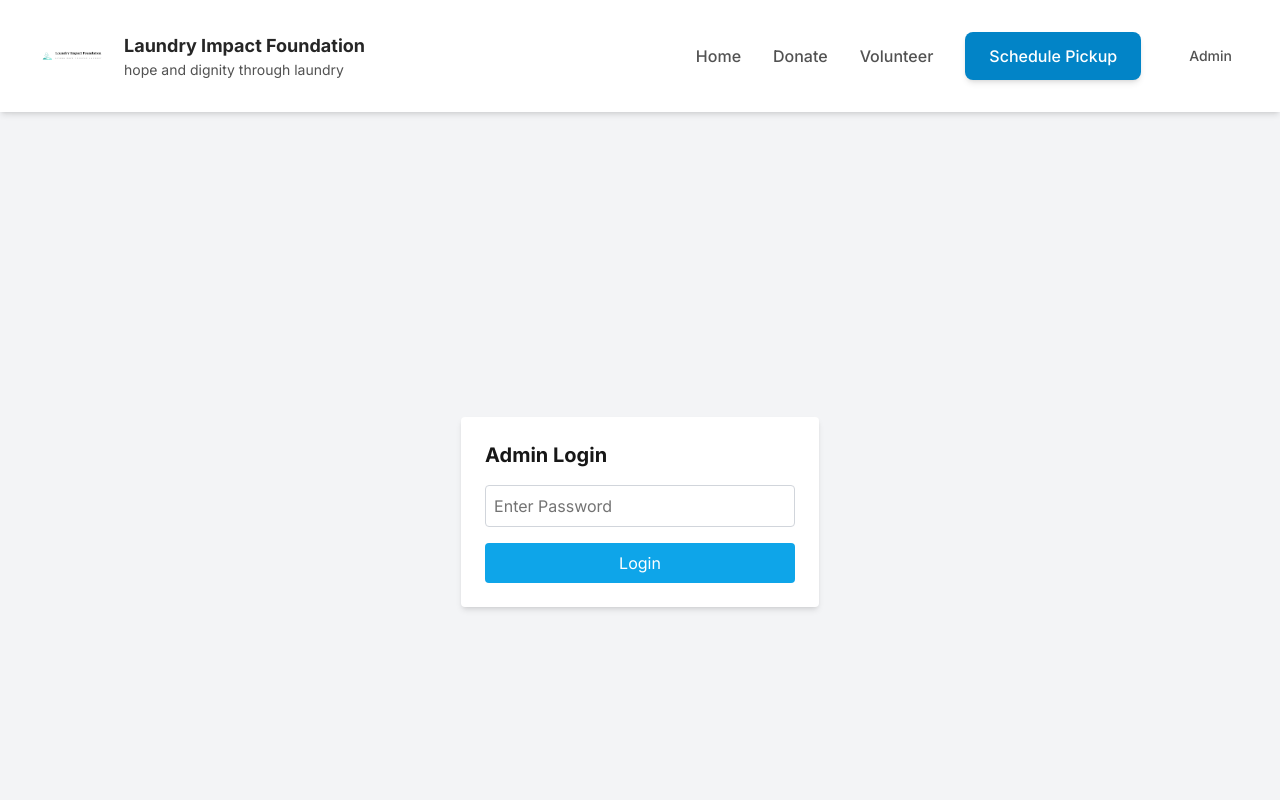
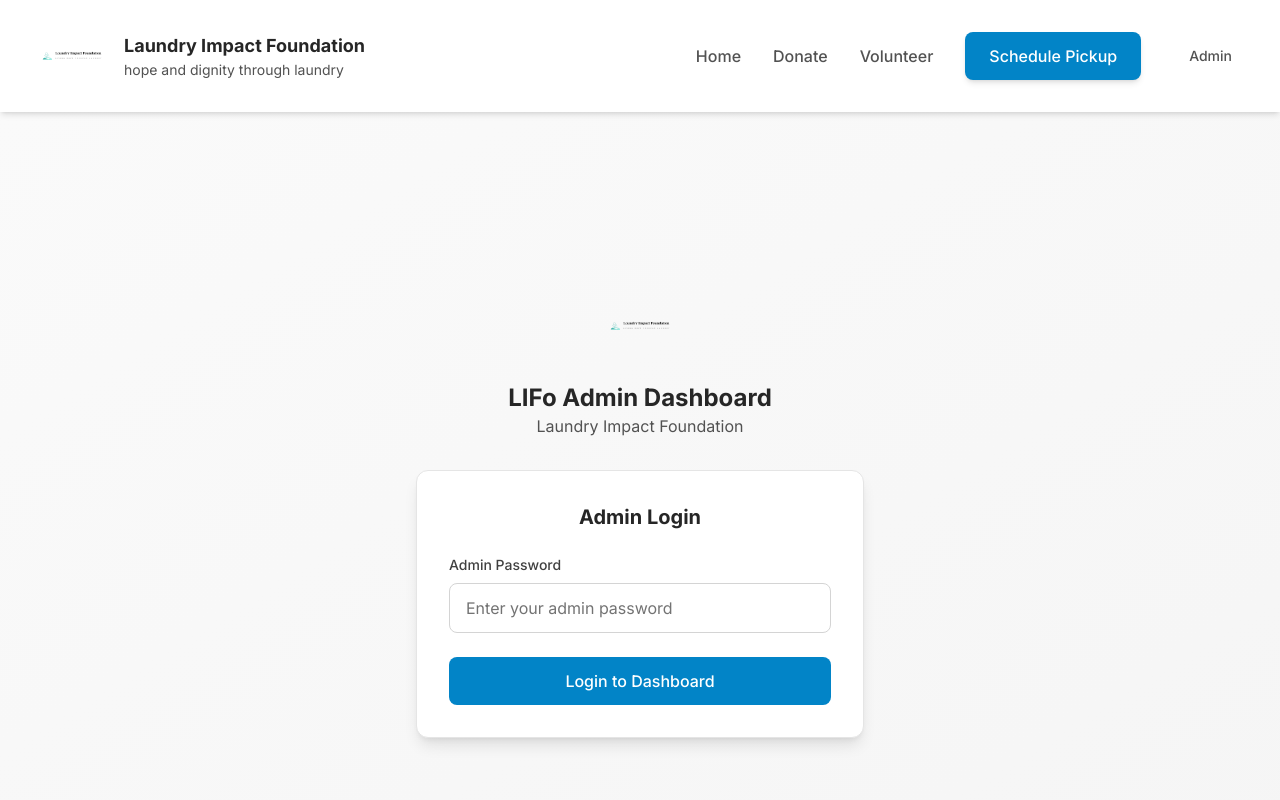
Before and after one commit to najuna-brian/lifo-web-app, a React (Vite) app: page /admin in a window 1280 px wide. Shown: the top 800 px of the page. Built offline with nearby package versions, Linux system fonts and the light colour scheme.

Commit message:
admindashboard update

```diff
--- a/src/pages/Admin.jsx
+++ b/src/pages/Admin.jsx
@@ -4,37 +4,101 @@ import AdminTable from '../components/AdminTable';
 const Admin = () => {
     const [password, setPassword] = useState('');
     const [isAuthenticated, setIsAuthenticated] = useState(false);
+    const [loginError, setLoginError] = useState('');
 
     const handleLogin = (e) => {
         e.preventDefault();
         if (password === import.meta.env.VITE_ADMIN_PASSWORD) {
             setIsAuthenticated(true);
+            setLoginError('');
         } else {
-            alert('Incorrect password. Please try again.');
+            setLoginError('Incorrect password. Please try again.');
+            setPassword('');
         }
     };
 
+    const handleLogout = () => {
+        setIsAuthenticated(false);
+        setPassword('');
+        setLoginError('');
+    };
+
     return (
-        <div className="flex flex-col items-center justify-center min-h-screen bg-gray-100">
+        <div className="min-h-screen bg-gradient-to-br from-neutral-50 to-neutral-100">
             {!isAuthenticated ? (
-                <form onSubmit={handleLogin} className="bg-white p-6 rounded shadow-md">
-                    <h2 className="text-xl font-bold mb-4">Admin Login</h2>
+                <div className="flex flex-col items-center justify-center min-h-screen p-4">
+                    {/* Logo */}
+                    <div className="mb-8 text-center">
+                        <img
+                            src="/logo/default.png"
+                            alt="Laundry Impact Foundation Logo"
+                            className="h-20 w-auto object-contain mx-auto mb-4"
+                        />
+                        <h1 className="text-2xl font-bold text-neutral-800">LIFo Admin Dashboard</h1>
+                        <p className="text-neutral-600">Laundry Impact Foundation</p>
+                    </div>
+
+                    {/* Login Form */}
+                    <form onSubmit={handleLogin} className="bg-white p-8 rounded-xl shadow-lg border border-neutral-200 w-full max-w-md">
+                        <h2 className="text-xl font-bold mb-6 text-center text-neutral-800">Admin Login</h2>
+
+                        {loginError && (
+                            <div className="mb-4 p-3 bg-red-50 border border-red-200 rounded-lg text-red-700 text-sm">
+                                {loginError}
+                            </div>
+                        )}
+
+                        <div className="mb-6">
+                            <label className="block text-sm font-medium text-neutral-700 mb-2">
+                                Admin Password
+                            </label>
                             <input
                                 type="password"
-                        placeholder="Enter Password"
+                                placeholder="Enter your admin password"
                                 value={password}
                                 onChange={(e) => setPassword(e.target.value)}
-                        className="border border-gray-300 p-2 mb-4 w-full rounded"
+                                className="w-full px-4 py-3 border border-neutral-300 rounded-lg focus:ring-2 focus:ring-primary-500 focus:border-primary-500 transition-colors"
                                 required
                             />
-                    <button type="submit" className="bg-turquoise text-white p-2 rounded w-full">
-                        Login
+                        </div>
+
+                        <button
+                            type="submit"
+                            className="w-full bg-primary-600 hover:bg-primary-700 text-white py-3 px-4 rounded-lg font-medium transition-colors duration-200"
+                        >
+                            Login to Dashboard
                         </button>
                     </form>
+                </div>
             ) : (
-                <div className="w-full p-6">
-                    <h2 className="text-2xl font-bold mb-4">Admin Dashboard</h2>
+                <div className="w-full">
+                    {/* Admin Header */}
+                    <div className="bg-white border-b border-neutral-200 px-6 py-4">
+                        <div className="flex justify-between items-center">
+                            <div className="flex items-center space-x-3">
+                                <img
+                                    src="/logo/default.png"
+                                    alt="LIFo Logo"
+                                    className="h-8 w-auto object-contain"
+                                />
+                                <div>
+                                    <h1 className="text-xl font-bold text-neutral-800">LIFo Admin Dashboard</h1>
+                                    <p className="text-sm text-neutral-600">Manage donations and volunteers</p>
+                                </div>
+                            </div>
+                            <button
+                                onClick={handleLogout}
+                                className="bg-neutral-600 hover:bg-neutral-700 text-white px-4 py-2 rounded-lg text-sm transition-colors"
+                            >
+                                Logout
+                            </button>
+                        </div>
+                    </div>
+
+                    {/* Admin Content */}
+                    <div className="p-6">
                         <AdminTable />
+                    </div>
                 </div>
             )}
         </div>
```
Lines whose indentation alone changed are shown as unchanged.
